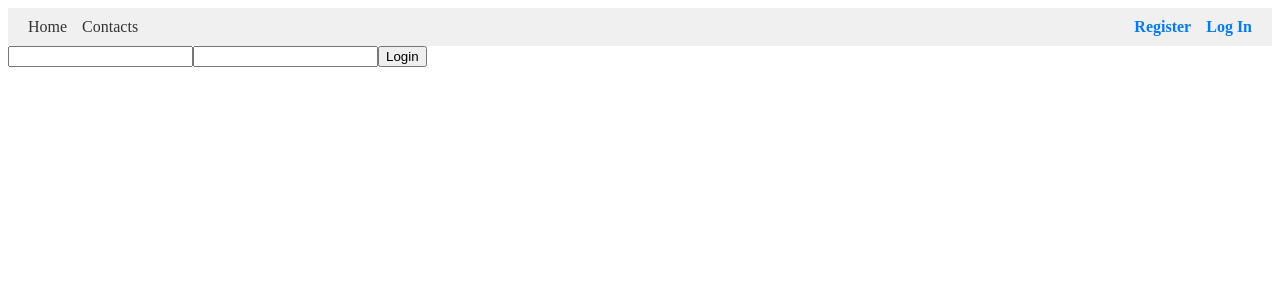
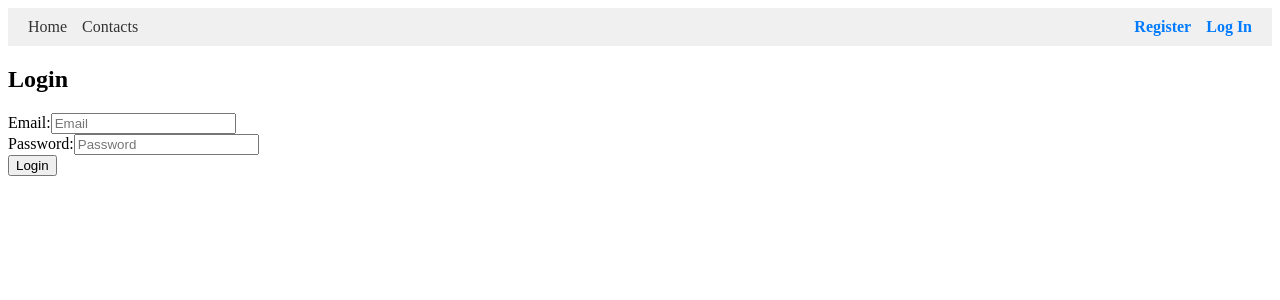
Before and after one commit to sydorovay/goit-react-hw-08, a React (Vite) app: page /login in a window 1280 px wide. Shown: the top 300 px of the page. Built offline with nearby package versions, Linux system fonts and the light colour scheme.

Commit message:
update login

```diff
--- a/src/components/LoginForm/LoginForm.jsx
+++ b/src/components/LoginForm/LoginForm.jsx
@@ -10,6 +10,7 @@ const LoginForm = () => {
 
  const handleSubmit = (e) => {
   e.preventDefault();
+  console.log({ email, password }); // Перевірка, що дані відправляються
   dispatch(login({ email, password }));
   setEmail('');
   setPassword('');
--- a/src/pages/LoginPage/LoginPage.jsx
+++ b/src/pages/LoginPage/LoginPage.jsx
@@ -1,27 +1,57 @@
 import { useState } from 'react';
 import { useDispatch } from 'react-redux';
 import { login } from '../../redux/auth/authOperations';
+import { useNavigate } from 'react-router-dom';
 
 const LoginPage = () => {
   const dispatch = useDispatch();
-  const [credentials, setCredentials] = useState({ email: '', password: '' });
+  const navigate = useNavigate();
+  const [email, setEmail] = useState('');
+  const [password, setPassword] = useState('');
+  const [errorMessage, setErrorMessage] = useState('');
 
-  const handleChange = (e) => {
-    const { name, value } = e.target;
-    setCredentials({ ...credentials, [name]: value });
-  };
-
-  const handleSubmit = (e) => {
+  const handleSubmit = async (e) => {
     e.preventDefault();
-    dispatch(login(credentials));
+    console.log("Submitting form with:", { email, password });
+    try {
+      await dispatch(login({ email, password })).unwrap();
+      navigate('/contacts');
+    } catch (error) {
+      setErrorMessage('Login failed. Please check your credentials.');
+      console.error('Login failed: ', error);
+    }
   };
 
   return (
-    <form onSubmit={handleSubmit}>
-      <input type="email" name="email" value={credentials.email} onChange={handleChange} required />
-      <input type="password" name="password" value={credentials.password} onChange={handleChange} required />
-      <button type="submit">Login</button>
-    </form>
+    <div>
+      <h2>Login</h2>
+      {errorMessage && <p style={{ color: 'red' }}>{errorMessage}</p>}
+      <form onSubmit={handleSubmit}>
+        <label>
+          Email:
+          <input
+            type="email"
+            value={email}
+            onChange={(e) => setEmail(e.target.value)}
+            placeholder="Email"
+            required
+          />
+        </label>
+        <br />
+        <label>
+          Password:
+          <input
+            type="password"
+            value={password}
+            onChange={(e) => setPassword(e.target.value)}
+            placeholder="Password"
+            required
+          />
+        </label>
+        <br />
+        <button type="submit">Login</button>
+      </form>
+    </div>
   );
 };
 
--- a/src/redux/auth/authOperations.js
+++ b/src/redux/auth/authOperations.js
@@ -1,6 +1,6 @@
 import { createAsyncThunk } from '@reduxjs/toolkit';
 import axios from 'axios';
-import { setCurrentUser } from './authSlice';
+import { setCurrentUser, loginSuccess  } from './authSlice';
 
 axios.defaults.baseURL = 'https://connections-api.goit.global/';
 
@@ -14,8 +14,9 @@ export const register = createAsyncThunk(
 
 export const login = createAsyncThunk(
   'auth/login',
-  async (credentials) => {
+  async (credentials, { dispatch }) => {
     const response = await axios.post('/users/login', credentials);
+    dispatch(loginSuccess(response.data));
     return response.data;
   }
 );
--- a/src/redux/auth/authSlice.js
+++ b/src/redux/auth/authSlice.js
@@ -15,16 +15,18 @@ const authSlice = createSlice({
     setCurrentUser(state, action) {
       state.user = action.payload;
     },
-    registerSuccess(state, action) {
-      state.user = action.payload.user;
-      state.token = action.payload.token;
-      state.isLoggedIn = true;
-    },
     loginSuccess(state, action) {
       state.user = action.payload.user;
       state.token = action.payload.token;
       state.isLoggedIn = true;
     },
+
+ registerSuccess(state, action) {
+      state.user = action.payload.user;
+      state.token = action.payload.token;
+      state.isLoggedIn = true;
+    },
+
     logoutSuccess(state) {
       state.user = { name: null, email: null };
       state.token = null;
```
Lines whose indentation alone changed are shown as unchanged.
